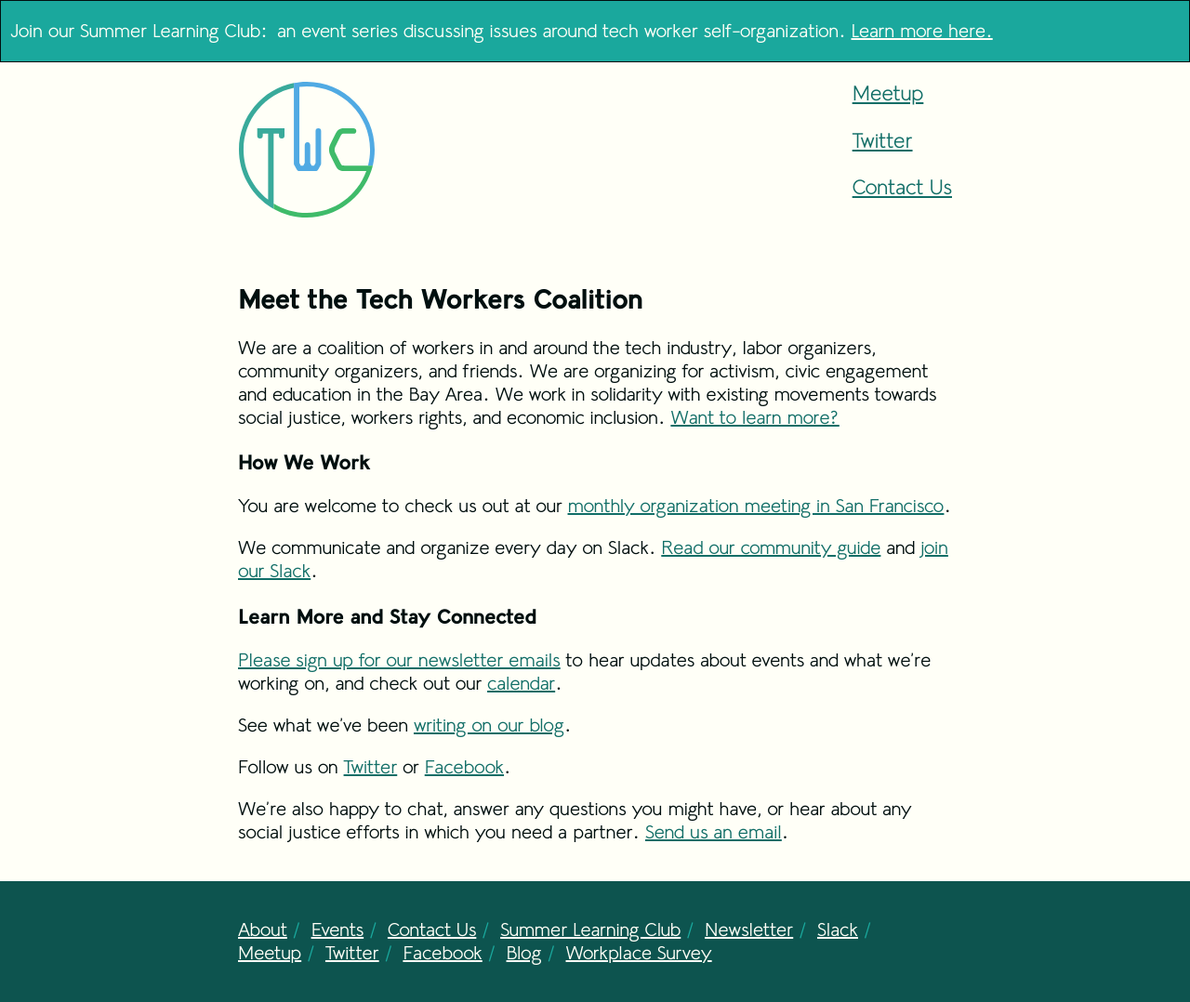
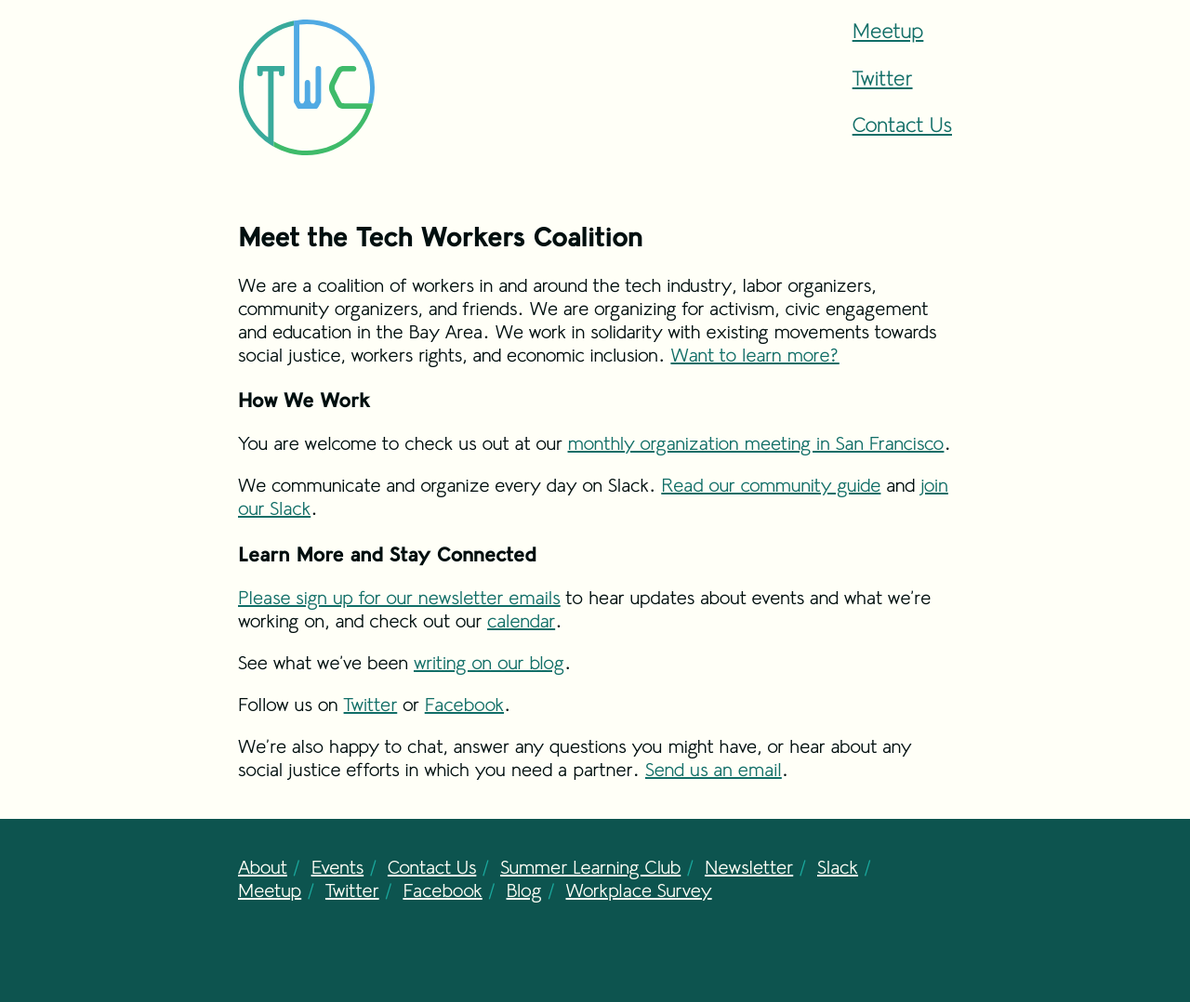
Before and after one commit to techworkersco/twc-site, a Jekyll site: the page built from index.md, in a window 1280 px wide. Shown: the whole page at 93% size. Built offline with Jekyll 4.4.1, drawn with Linux system fonts in a browser that asks for light colours; our own code applies the rules of GitHub Pages for plain Markdown files; after the commit the page ends 1011 px from its top, so only the background shows below that.

Commit message:
remove summer learning club callout

```diff
--- a/_includes/callout.html
+++ /dev/null
@@ -1,6 +0,0 @@
-<div class="callout">
-  <p>
-    Join our Summer Learning Club: an event series discussing issues around tech worker self-organization.
-    <a href="/summer-learning-club/" alt="learning club">Learn more here.</a>
-  </p>
-</div>
--- a/_layouts/default.html
+++ b/_layouts/default.html
@@ -4,7 +4,6 @@
   {% include head.html %}
 
   <body>
-    {% include callout.html %}
     <div class="main-wrapper">
       {% include header.html %}
 
```
